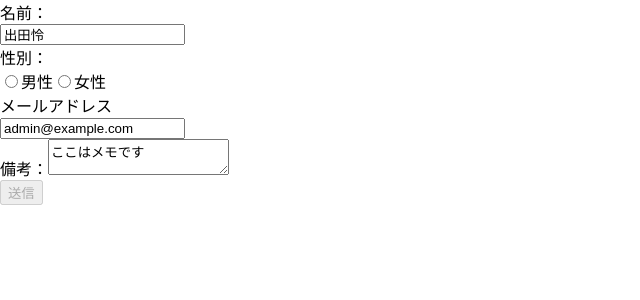
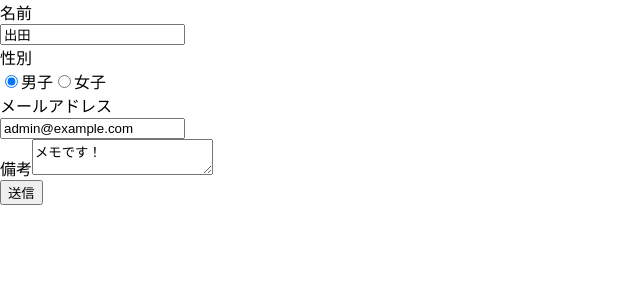
Before and after one commit to ryoIzu/0430_hook_form, a React (Create React App) app: page / in a window 1280 px wide. Shown: the top 300 px of the page, without its empty margins (0-640 px from the left). Built offline with nearby package versions, Linux system fonts and the light colour scheme.

Commit message:
⚡️ 検証ルールの追加

```diff
--- a/src/App.js
+++ b/src/App.js
@@ -1,12 +1,12 @@
 import logo from './logo.svg';
 import './App.css';
 
-import FormBasic from './Components/FormBasic';
+import FormYup from './Components/FormYup';
 
 function App() {
   return (
     <>
-      <FormBasic />
+      <FormYup />
     </>
   );
 }
--- a/src/Components/FormYup.jsx
+++ b/src/Components/FormYup.jsx
@@ -1,25 +1,98 @@
 import { useForm } from "react-hook-form";
 import { yupResolver } from "@hookform/resolvers/yup";
 import * as yup from 'yup';
+
+yup.addMethod(yup.string, 'ng', function(){
+  return this.test('ng',
+    ({label}) => `${label}にNGワードが含まれています。`,
+    value => {
+      const ngs = ['パワハラ', 'セクハラ', 'モラハラ'];
+      for(const ng of ngs) {
+        if(value.includes(ng)) {
+          return false;
+        }
+      }
+      return true;
+    }
+  );
+});
 
 const schema = yup.object({
   name: yup
         .string()
         .label('名前')
-        .required(`${labe}は必須入力です`)
-        .max(20,`${label}は${max}文字以内で入力してください`),
+        .required('${label}は必須入力です')
+        .max(20,'${label}は${max}文字以内で入力してください'),
   gender: yup
           .string()
           .label('性別')
-          .required(`${label}は必須入力です。`),
+          .required('${label}は必須入力です。'),
   email: yup
           .string()
           .label('メールアドレス')
-          .required(`${label}は必須入力です。`)
-          .email(`${label}の形式が不正です`),
+          .required('${label}は必須入力です。')
+          .email('${label}の形式が不正です'),
   memo: yup
           .string()
           .label('備考')
-          .required(`${label}は必須入力です`)
-          .min(10, `${label}は${min}文字以上で入力してください。`)
+          .required('${label}は必須入力です')
+          .min(10, '${label}は${min}文字以上で入力してください。')
+          .ng()
 });
+
+export default function FormYup() {
+  const {register, handleSubmit, formState: {errors} } = useForm({
+    defaultValues: {
+      name: '出田',
+      email: 'admin@example.com',
+      gender: 'male',
+      memo: 'メモです！'
+    },
+    //yupに検証を委ねる
+    resolver: yupResolver(schema),
+  });
+
+  const onsubmit = data => console.log(data);
+  const onerror = err => console.log(err);
+
+  return(
+    <form onSubmit={handleSubmit(onsubmit, onerror)} noValidate>
+      <div>
+        <label htmlFor="name">名前</label><br/>
+        <input id="name" type="text"
+          {...register('name')}/>
+        <div>{errors.name?.message}</div>
+      </div>
+
+      <div>
+        <label htmlFor="gender">性別</label><br/>
+        <label>
+          <input value="male" type="radio"
+            {...register('gender')}/>男子
+        </label>
+        <label>
+          <input value="female" type="radio"
+          {...register('gender')}/>女子
+          </label>
+        <div>{errors.name?.message}</div>
+      </div>
+      <div>
+        <label htmlFor="email">メールアドレス</label><br/>
+        <label>
+          <input id="email" type="email"
+            {...register('email')}/>
+        </label>
+        <div>{errors.email?.message}</div>
+      </div>
+      <div>
+        <label htmlFor="memo">備考</label>
+        <textarea id="memo"
+                  {...register('memo')} />
+        <div>{errors.memo?.message}</div>
+      </div>
+      <div>
+        <button type="submit">送信</button>
+      </div>
+    </form>
+  );
+}
```
